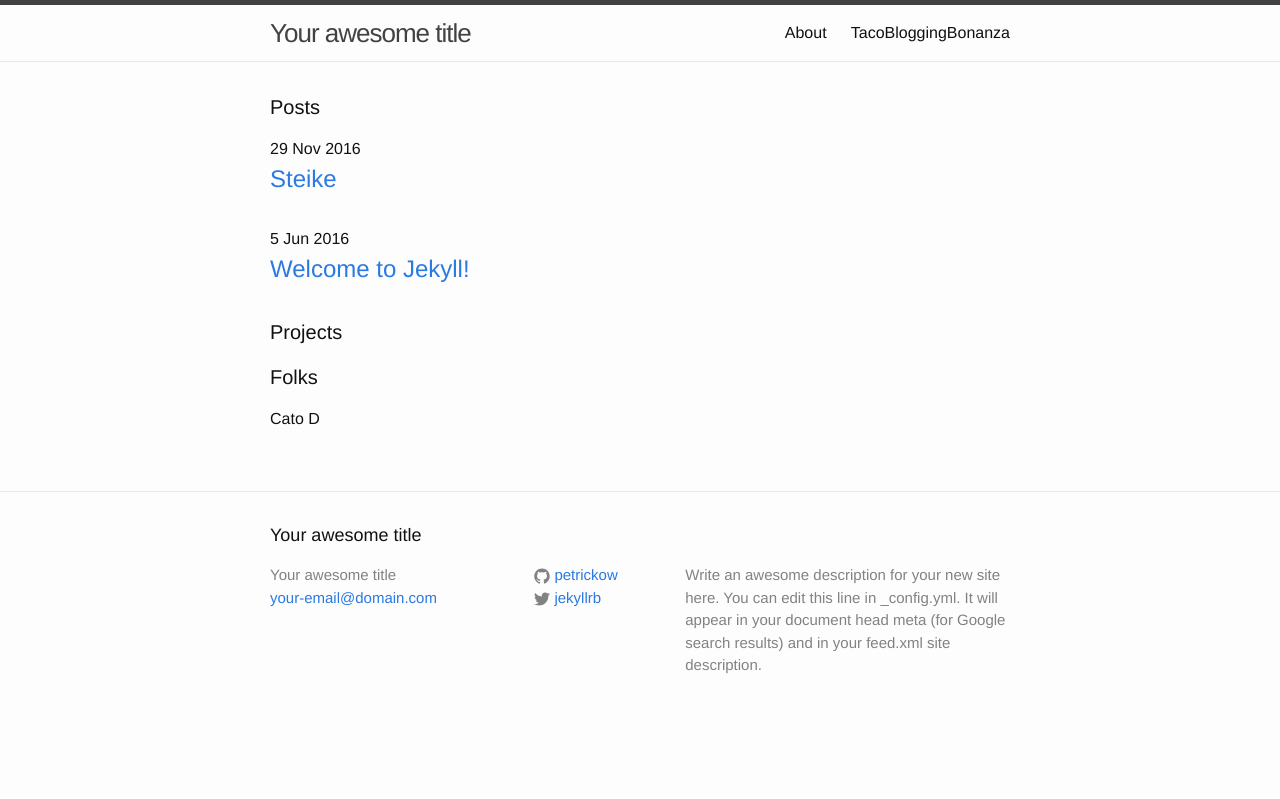
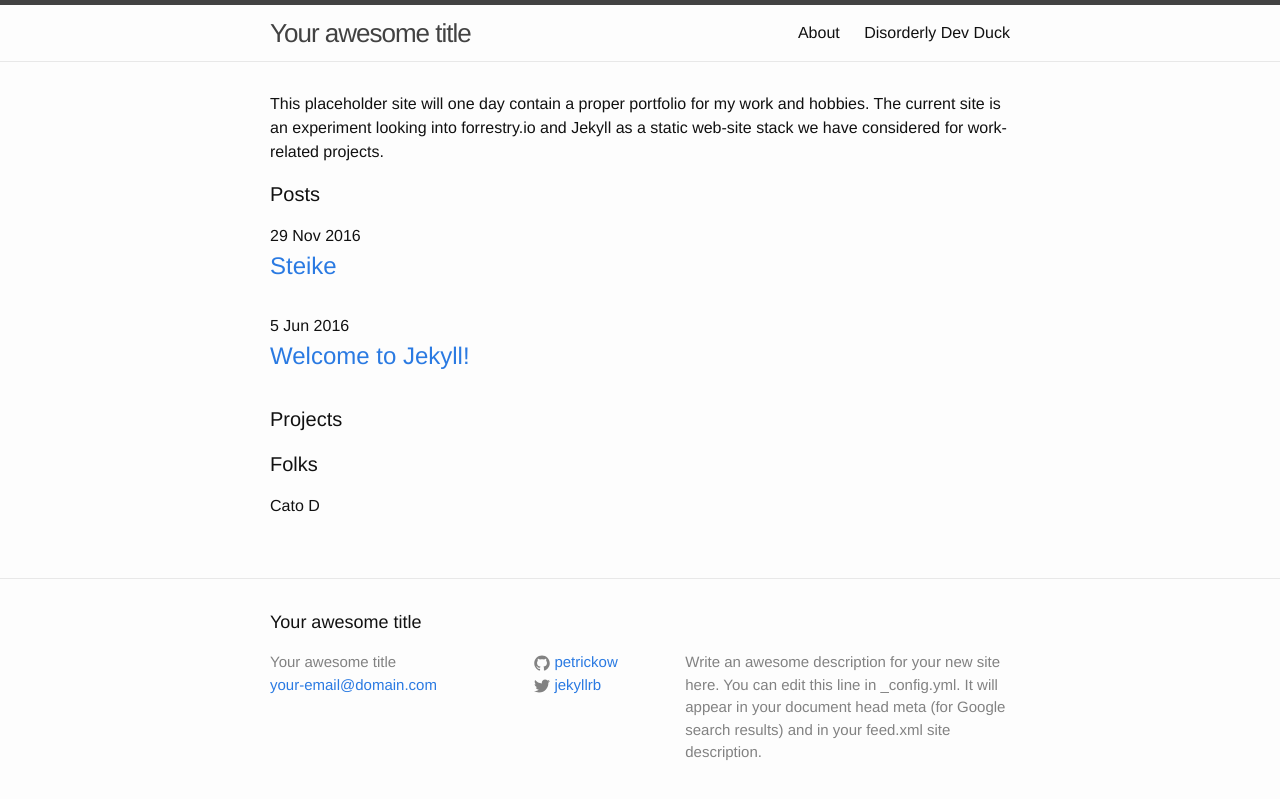
Before and after one commit to petrickow/petrickow.github.io, a Jekyll site: the page built from index.html, in a window 1280 px wide. Shown: the top 799 px of the page. Built offline with Jekyll 4.4.1, drawn with Linux system fonts in a browser that asks for light colours.

Commit message:
Update from Forestry.io - index.html

```diff
--- a/index.html
+++ b/index.html
@@ -1,8 +1,12 @@
 ---
-title: TacoBloggingBonanza
+title: Disorderly Dev Duck
 layout: default
 ---
 <div class="home">
+	<p>
+      This placeholder site will one day contain a proper portfolio for my work and hobbies. The current site is an experiment looking
+      into forrestry.io and Jekyll as a static web-site stack we have considered for work-related projects.
+  </p>
 
   <h1 class="page-heading">Posts</h1>
 
```
